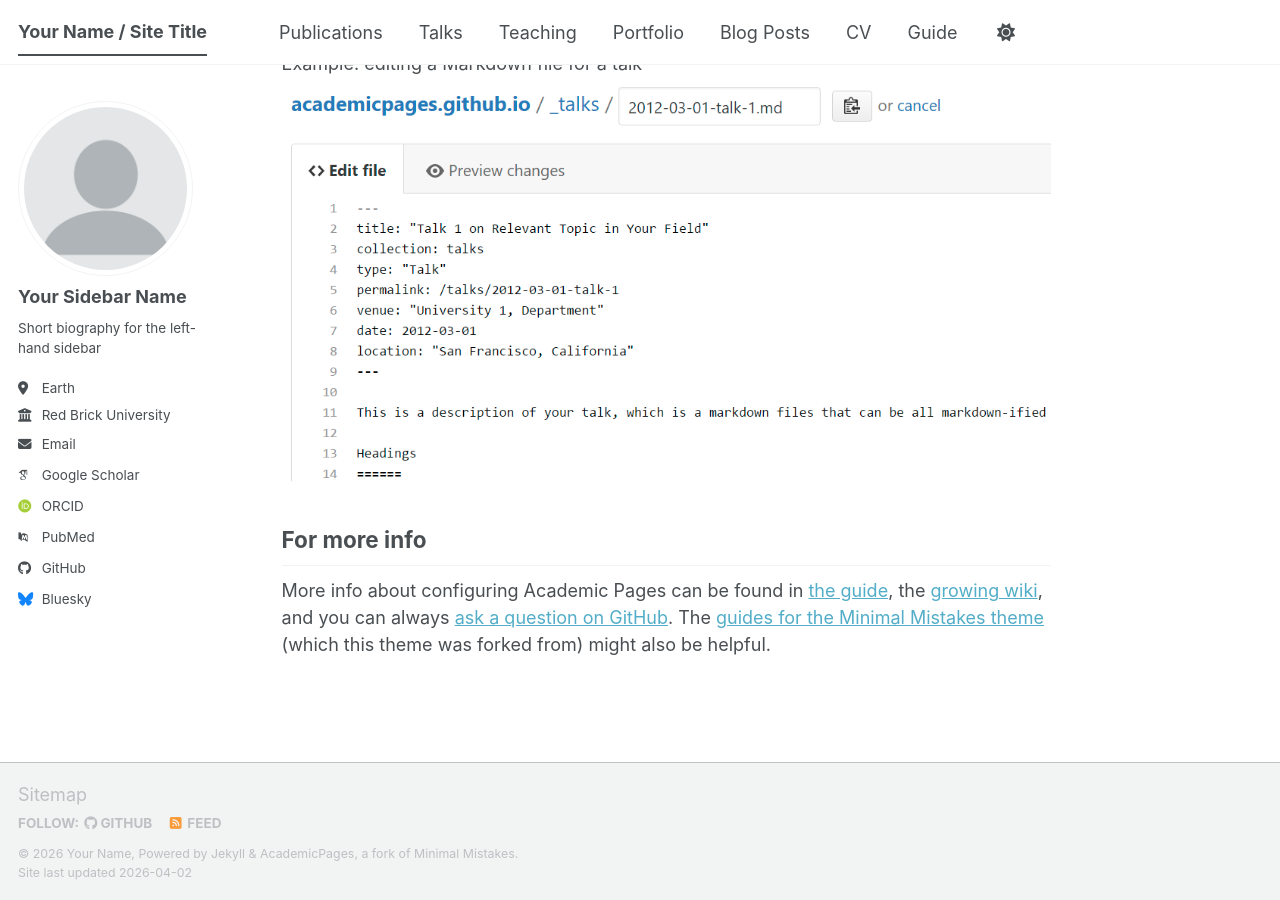
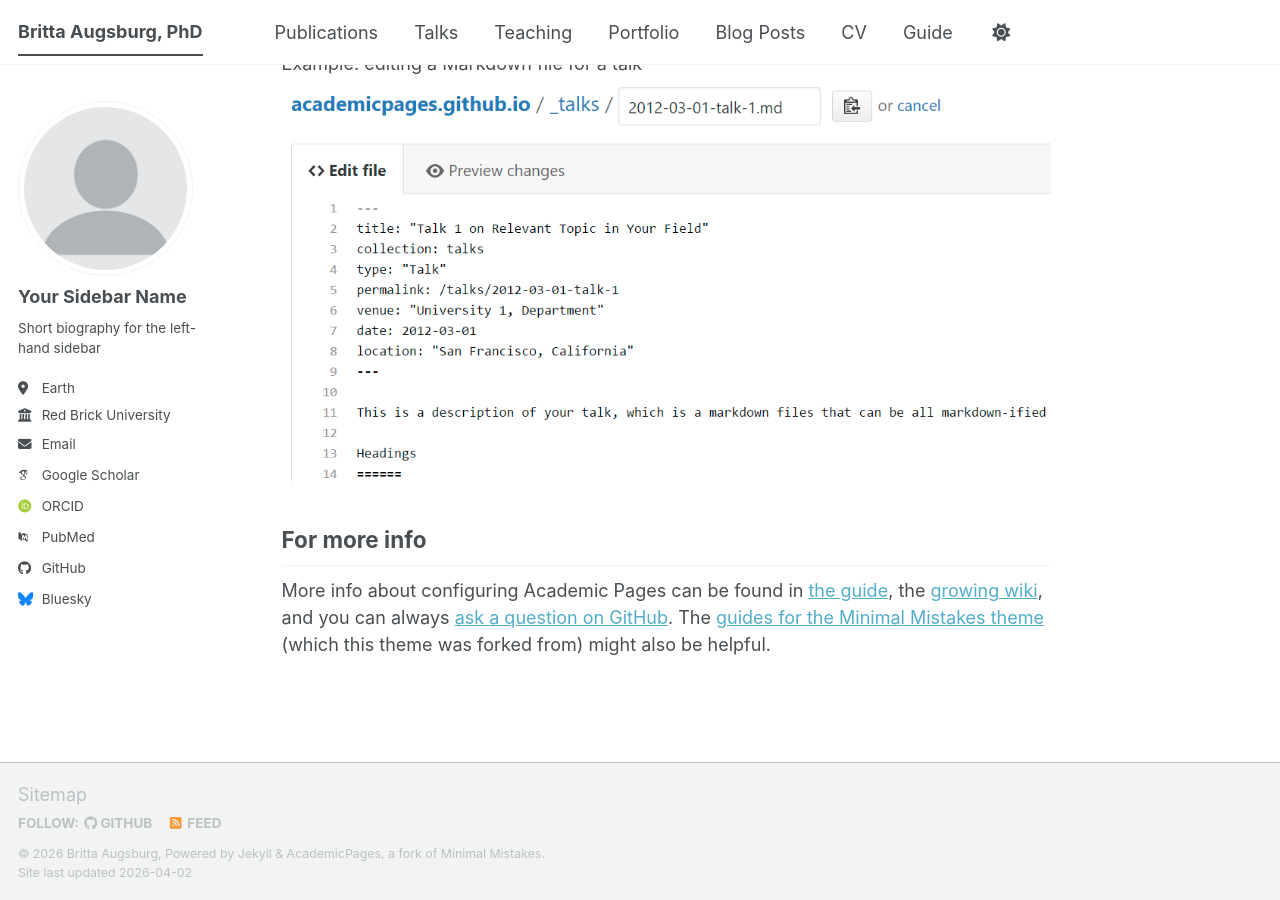
Before and after one commit to Britta0812/brittaaugsburg.github.io, a Jekyll site: the page built from _pages/about.md, in a window 1280 px wide and 900 px high, scrolled down 2720 px. Built offline with Jekyll 4.4.1, drawn with Linux system fonts in a browser that asks for light colours; some web fonts are replaced; a script bundle is joined from its source files by our own code; library files that are not in the unit come from our copies.

Commit message:
Update _config.yml

```diff
--- a/_config.yml
+++ b/_config.yml
@@ -9,14 +9,14 @@
 # Basic Site Settings
 locale                   : "en-US"
 site_theme               : "default" # The available themes options are "default", "air", "sunrise", "mint", "dirt" and "contrast"
-title                    : "Your Name / Site Title"
+title                    : "Britta Augsburg, PhD"
 title_separator          : "-"
-name                     : &name "Your Name"
-description              : &description "Your Name's academic portfolio"   # Update this with a general description of your site, this is the default if not overridden by a page
-url                      : https://academicpages.github.io # The base hostname & protocol for your site e.g. "https://[your GitHub username].github.io",
+name                     : &name "Britta Augsburg"
+description              : &description "I am Associate Director at the IFS. My research focuses on how early-life environments—particularly sanitation, stimulation, and nutrition—shape child development and human capital formation. More broadly, I look at the constraints that limit effective service delivery and how policies and programmes can be designed, implemented, and sustained at scale."   # Update this with a general description of your site, this is the default if not overridden by a page
+url                      : https://Britta0812/brittaaugsburg.github.io # The base hostname & protocol for your site e.g. "https://[your GitHub username].github.io",
                                                            # or if you already have some other page hosted on Github then use "https://[your GitHub username].github.io/[Your Repo Name]"
 baseurl                  : "" # the subpath of your site, e.g. "/blog"
-repository               : "academicpages/academicpages.github.io"
+repository               : "britta0812/brittaaugsburg.github.io.github.io"
 
 # Site Author - The following control what appear as part of the author content on the side bar.
 #               If a field is blank the icon and link will not appear, otherwise it will be shown.
```
